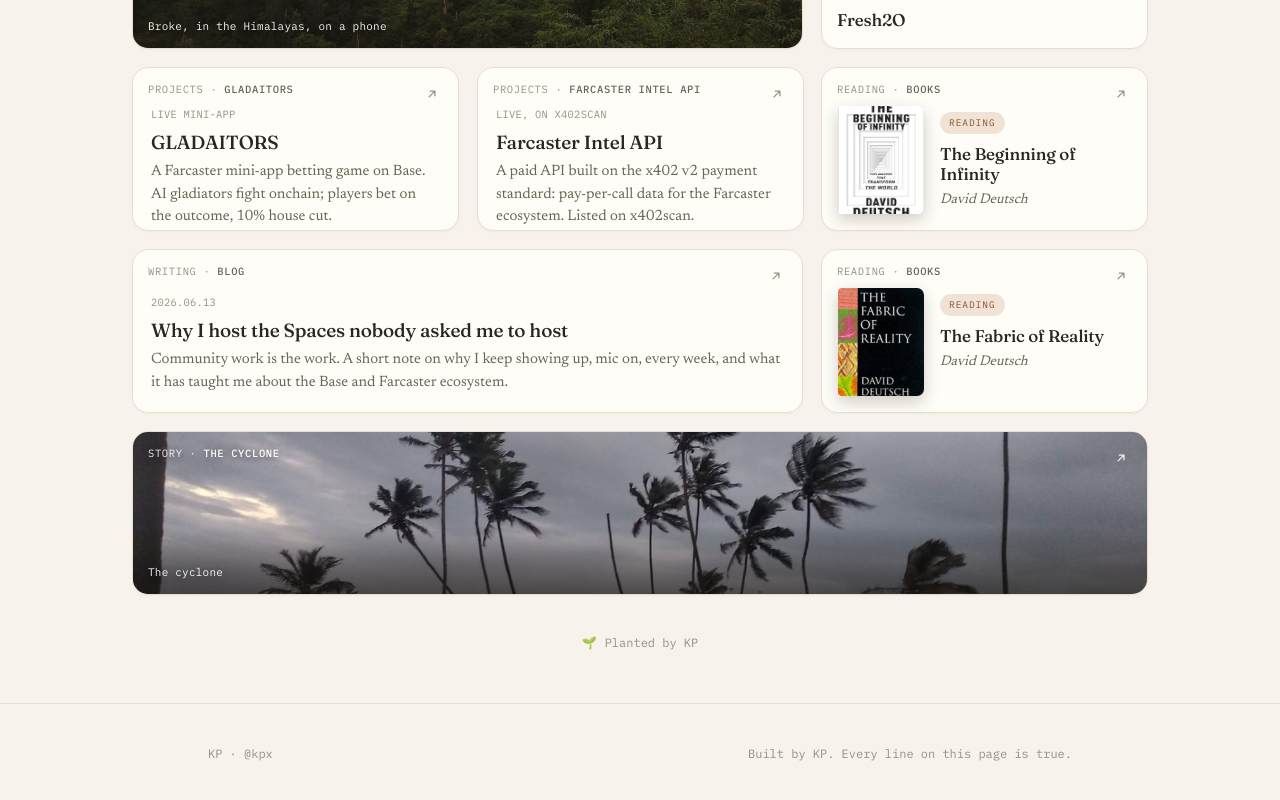
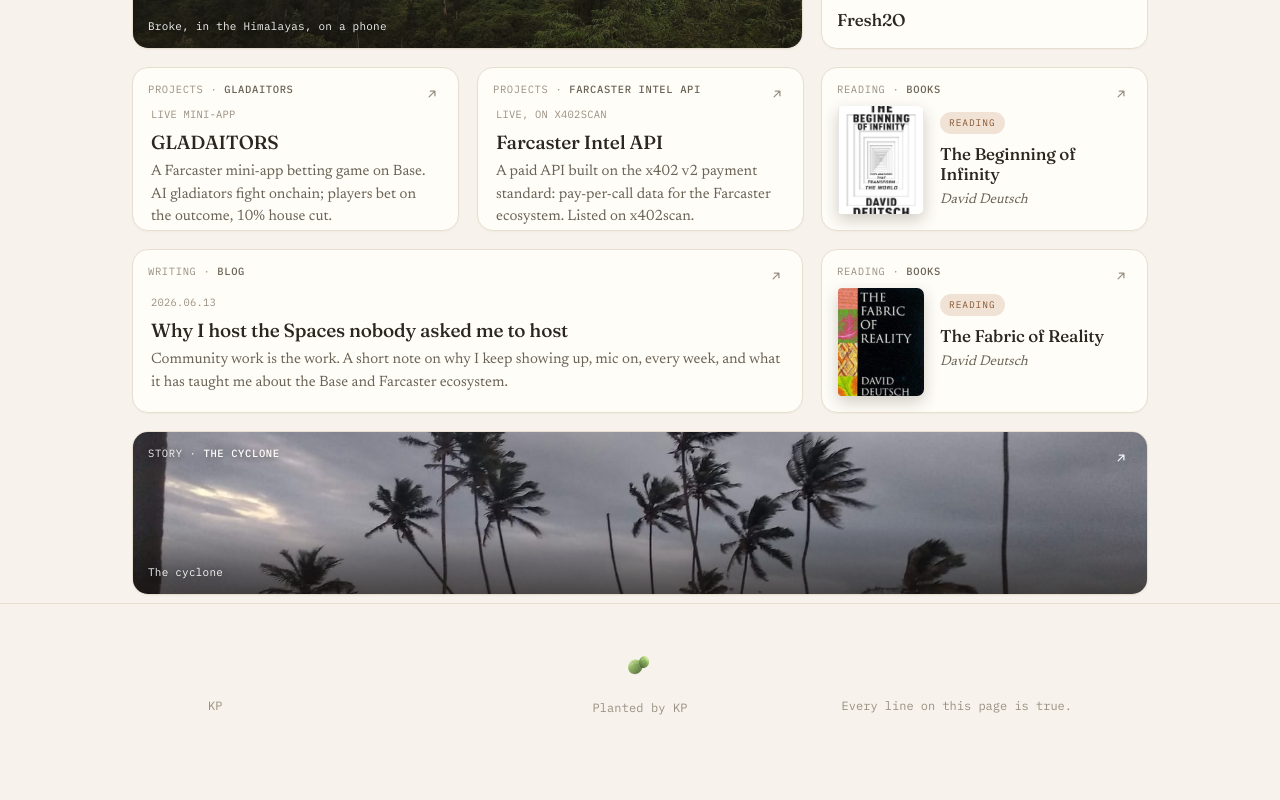
Before and after one commit to kp2kpx/kp-site, a Next.js app: page / in a window 1280 px wide. Shown: the part 854-1654 px from the top of the page. After the commit the page ends 1611 px from the top, so only its background shows below. Built offline with nearby package versions, Linux system fonts and the light colour scheme.

Commit message:
Add centered Planted by KP footer hover on garden branch

```diff
--- a/src/app/components/Chrome.tsx
+++ b/src/app/components/Chrome.tsx
@@ -1,6 +1,7 @@
 import Link from "next/link";
 import { LINKS } from "../content";
 import { FarcasterIcon, XIcon, GitHubIcon } from "./icons";
+import { PlantedBy } from "./PlantedBy";
 
 /* ============================================================
    Shared site chrome: the top nav and footer used by every
@@ -111,9 +112,14 @@ export function SiteNav({ current = "" }: { current?: string }) {
 export function SiteFooter() {
   return (
     <footer className="border-t border-(--color-border) py-10">
-      <Container className="flex flex-col items-center justify-between gap-3 text-center font-[family-name:var(--font-mono)] text-[12px] text-(--color-ink-faint) sm:flex-row">
-        <span>KP &middot; @kpx</span>
-        <span>Built by KP. Every line on this page is true.</span>
+      <Container className="font-[family-name:var(--font-mono)] text-[12px] text-(--color-ink-faint)">
+        <div className="grid w-full grid-cols-1 items-center gap-5 text-center sm:grid-cols-3 sm:items-end sm:gap-4">
+          <span className="sm:justify-self-start sm:pb-0.5">KP</span>
+          <PlantedBy />
+          <span className="sm:justify-self-end sm:pb-0.5">
+            Every line on this page is true.
+          </span>
+        </div>
       </Container>
     </footer>
   );
--- /dev/null
+++ b/src/app/components/PlantedBy.tsx
@@ -0,0 +1,30 @@
+/**
+ * Footer badge: small sprout at rest, tiny walk GIF on hover (chester.how scale).
+ */
+export function PlantedBy() {
+  return (
+    <div className="planted-by" tabIndex={0}>
+      <div className="planted-by__stage" aria-hidden="true">
+        {/* eslint-disable-next-line @next/next/no-img-element */}
+        <img
+          src="/planted/boy-walk.gif"
+          alt=""
+          width={72}
+          height={96}
+          className="planted-by__gif"
+          draggable={false}
+        />
+        {/* eslint-disable-next-line @next/next/no-img-element */}
+        <img
+          src="/planted/leaves.svg"
+          alt=""
+          width={28}
+          height={28}
+          className="planted-by__leaves"
+          draggable={false}
+        />
+      </div>
+      <span className="planted-by__label">Planted by KP</span>
+    </div>
+  );
+}
--- a/src/app/globals.css
+++ b/src/app/globals.css
@@ -550,19 +550,68 @@ a { color: inherit; text-decoration: none; }
 .card.text .t-title { font-family: var(--font-display); font-weight: 500; font-size: 19px; line-height: 1.22; letter-spacing: -0.01em; margin-bottom: 7px; color: var(--color-ink); }
 .card.text .t-excerpt { font-size: 15px; color: var(--color-ink-dim); line-height: 1.5; }
 
-/* ---------------- HOME FOOTER (Planted by KP) ---------------- */
-.garden-footer {
-  padding: 30px 0 50px;
-  text-align: center;
-  font-family: var(--font-mono);
-  font-size: 12px;
-  color: var(--color-ink-faint);
+/* ---------------- SITE FOOTER (Planted by KP) ---------------- */
+.planted-by {
+  display: flex;
+  flex-direction: column;
+  align-items: center;
+  gap: 0.35rem;
+  justify-self: center;
+  cursor: default;
+  user-select: none;
+}
+.planted-by__stage {
+  position: relative;
+  width: 72px;
+  height: 48px;
   display: flex;
   align-items: center;
   justify-content: center;
-  gap: 8px;
 }
-.garden-footer .sprout { color: var(--color-leaf); }
+.planted-by__leaves {
+  width: 28px;
+  height: 28px;
+  object-fit: contain;
+  opacity: 1;
+  transition: opacity 0.3s ease;
+  pointer-events: none;
+}
+.planted-by__gif {
+  position: absolute;
+  inset: 0;
+  margin: auto;
+  width: 72px;
+  height: auto;
+  aspect-ratio: 480 / 640;
+  object-fit: contain;
+  opacity: 0;
+  transition: opacity 0.3s ease;
+  pointer-events: none;
+}
+.planted-by:hover .planted-by__gif,
+.planted-by:focus-within .planted-by__gif {
+  opacity: 1;
+}
+.planted-by:hover .planted-by__leaves,
+.planted-by:focus-within .planted-by__leaves {
+  opacity: 0;
+}
+.planted-by__label {
+  font-family: var(--font-mono);
+  font-size: 12px;
+  letter-spacing: 0.01em;
+  color: var(--color-ink-faint);
+}
+@media (prefers-reduced-motion: reduce) {
+  .planted-by:hover .planted-by__gif,
+  .planted-by:focus-within .planted-by__gif {
+    opacity: 1;
+  }
+  .planted-by:hover .planted-by__leaves,
+  .planted-by:focus-within .planted-by__leaves {
+    opacity: 0;
+  }
+}
 
 /* ============================================================
    SITE-WIDE HOVER REPLACEMENT.
--- a/src/app/page.tsx
+++ b/src/app/page.tsx
@@ -1,5 +1,6 @@
 import Reveal from "./Reveal";
 import { SiteNav, SiteFooter, MobileSectionBar } from "./components/Chrome";
+
 import { GardenCard } from "./components/GardenCard";
 import { getGardenNodes } from "@/lib/posts";
 import { getNode, type GardenNode } from "@/lib/garden";
@@ -76,9 +77,6 @@ export default function Home() {
           ))}
         </section>
 
-        <footer className="garden-footer">
-          <span className="sprout">&#127793;</span> Planted by KP
-        </footer>
       </div>
 
       <SiteFooter />
```
Also changed, not shown: public/planted/leaves.svg (added), 1 other file (tests, documents, lock files or other folders).
